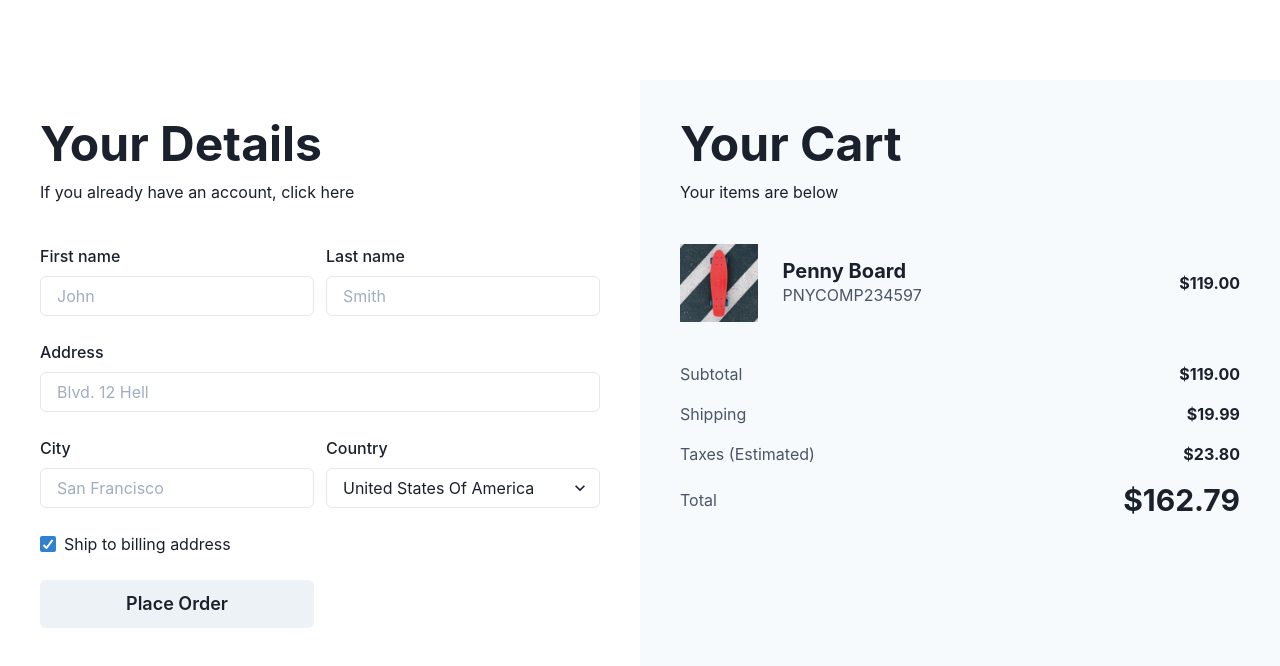
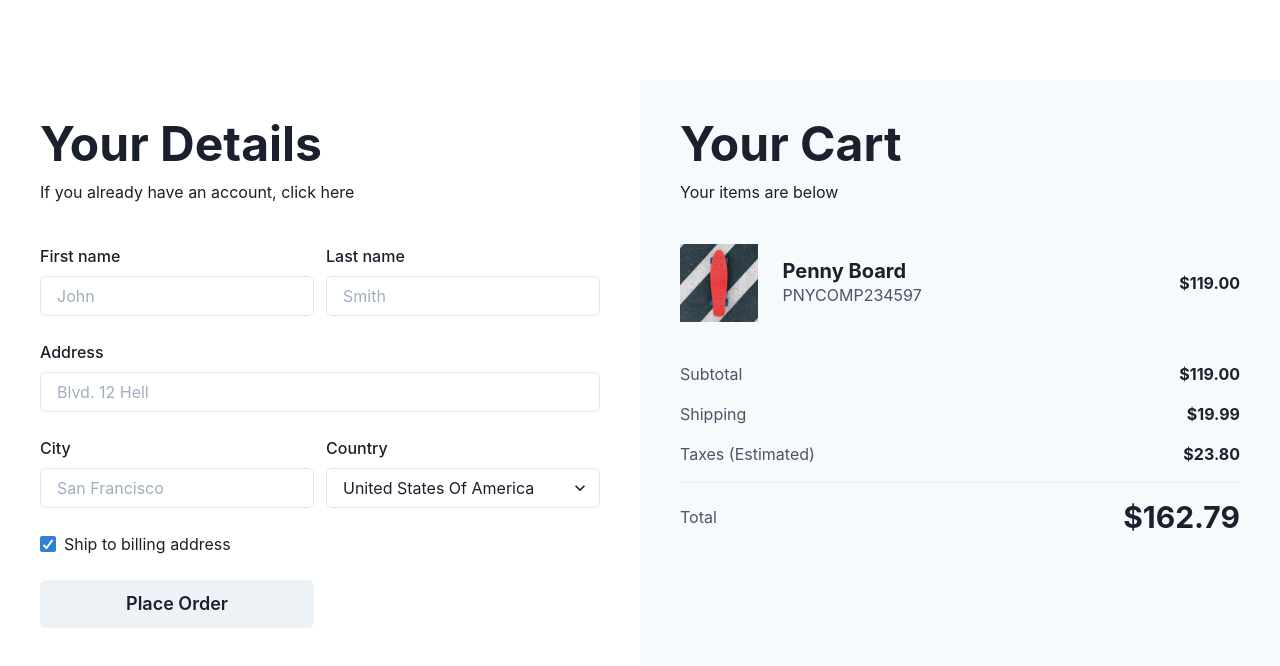
Before and after one commit to mojalil/chakra-checkout, a Next.js app: page / in a window 1280 px wide. Shown: the top 666 px of the page. Built offline with nearby package versions, Linux system fonts and the light colour scheme.

Commit message:
added divider

```diff
--- a/package.json
+++ b/package.json
@@ -1,5 +1,5 @@
 {
-  "name": "getting-started",
+  "name": "chakra-checkout",
   "version": "0.1.0",
   "private": true,
   "scripts": {
--- a/src/sections/cart.tsx
+++ b/src/sections/cart.tsx
@@ -6,7 +6,7 @@ import {
   AspectRatio,
   Stack,
 } from "@chakra-ui/layout";
-import { Image } from "@chakra-ui/react";
+import { Divider, Image } from "@chakra-ui/react";
 
 const Cart = () => {
   return (
@@ -55,6 +55,7 @@ const Cart = () => {
           <Text color="gray.600">Taxes (Estimated)</Text>
           <Heading size="sm">$23.80</Heading>
         </HStack>
+        <Divider />
         <HStack justifyContent="space-between">
           <Text color="gray.600">Total</Text>
           <Heading size="lg">$162.79</Heading>
```
